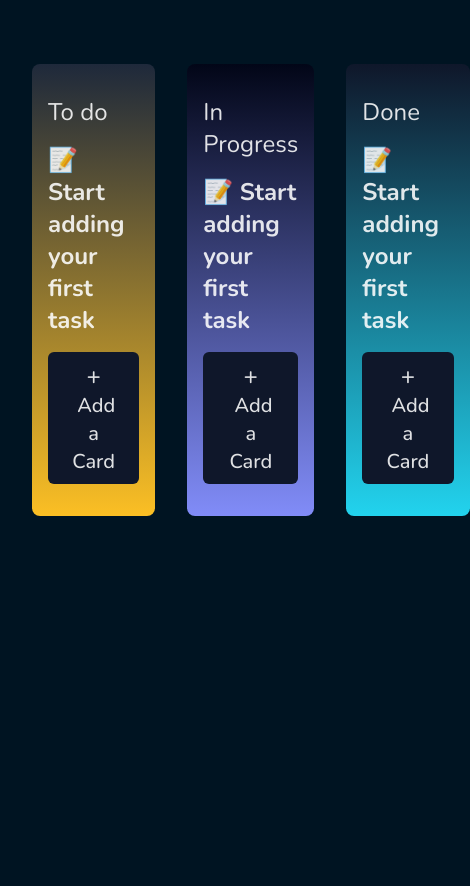
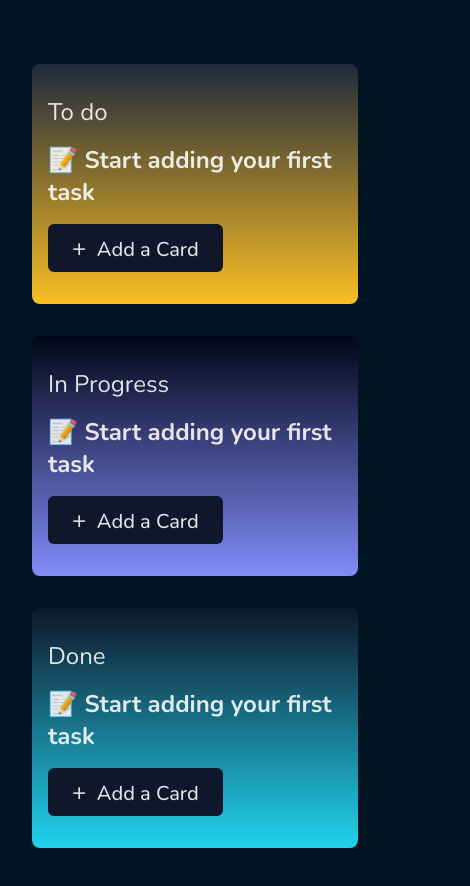
Before and after one commit to LavishPalia/KanbanKit, a React (Vite) app: page / in a window 390 px wide. Shown: the top 886 px of the page, 470 px wide, since content can reach past the window. Built offline with nearby package versions, Linux system fonts and the light colour scheme.

Commit message:
added responsive styles to App and TaskList

```diff
--- a/src/App.jsx
+++ b/src/App.jsx
@@ -225,7 +225,7 @@ const App = () => {
 
   return (
     <DragDropContext onDragEnd={onDragEnd}>
-      <div className="flex justify-between items-start gap-8 px-8 mt-16">
+      <div className="flex flex-col w-full md:flex md:flex-row md:justify-between md:items-start gap-8 px-8 mt-16">
         <div className="bg-gradient-to-t from-amber-400 to-slate-800 px-4 py-8 rounded-lg flex-1">
           <TaskBoard
             heading="To do"
--- a/src/components/TaskList.jsx
+++ b/src/components/TaskList.jsx
@@ -17,10 +17,12 @@ const TaskList = ({ todos, removeTodo, editTodo }) => {
     setEditingTodoId(null);
   };
 
-  if(todos.length === 0) {
-    return <>
-      <h1 className="text-2xl font-bold">📝 Start adding your first task </h1>
-    </>
+  if (todos.length === 0) {
+    return (
+      <>
+        <h1 className="text-2xl font-bold">📝 Start adding your first task </h1>
+      </>
+    );
   }
 
   return (
@@ -31,7 +33,7 @@ const TaskList = ({ todos, removeTodo, editTodo }) => {
           <Draggable key={todo.id} draggableId={todo.id} index={index}>
             {(provided) => (
               <div
-                className="flex justify-between items-center gap-4 bg-slate-400 mb-2 p-2 rounded-md max-w-96 min-h-12 max-h-20"
+                className="flex justify-between items-center gap-4 bg-slate-400 mb-2 p-2 rounded-md md:max-w-96 min-h-12 max-h-20"
                 onMouseEnter={() => setHoveredTodoId(todo.id)}
                 onMouseLeave={() => setHoveredTodoId(null)}
                 ref={provided.innerRef}
```
